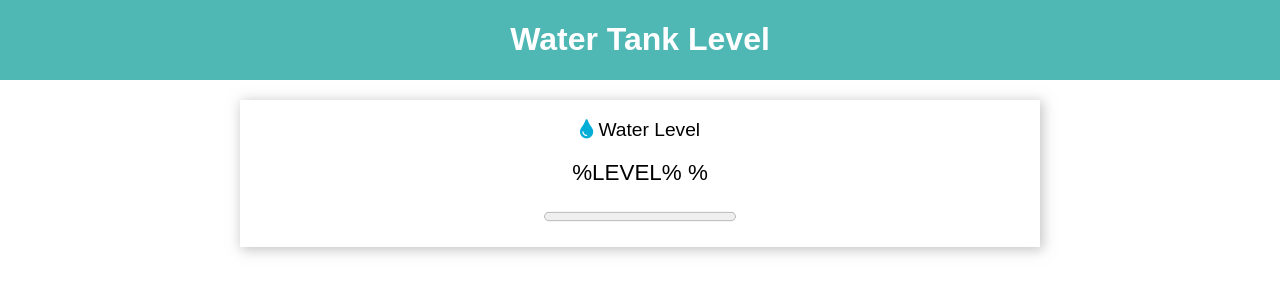
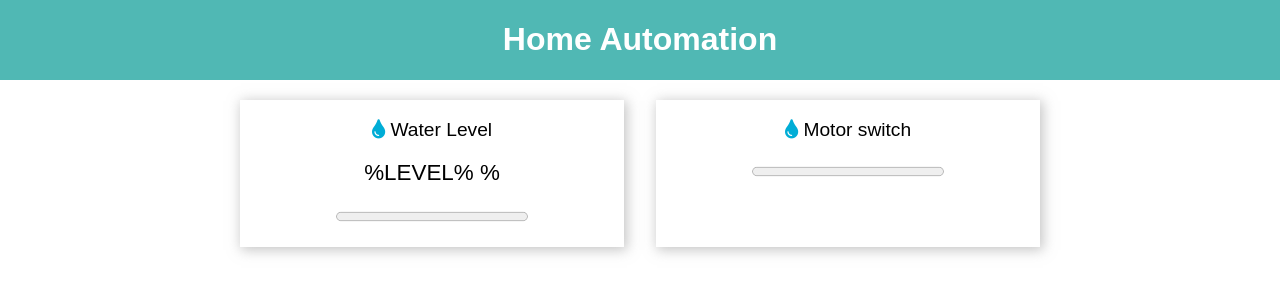
Before and after one commit to sanjairocky/sanjairocky.github.io, a plain HTML site: page home/index.html in a window 1280 px wide. Drawn offline with Linux system fonts and the light colour scheme; no server answers.

Commit message:
Update index.html

```diff
--- a/home/index.html
+++ b/home/index.html
@@ -17,13 +17,18 @@
 </head>
 <body>
   <div class="topnav">
-    <h1>Water Tank Level</h1>
+    <h1>Home Automation</h1>
   </div>
   <div class="content">
     <div class="cards">
       <div class="card">
         <p><i class="fas fa-tint" style="color:#00add6;"></i> Water Level</p>
         <p><span class="reading"><span id="level">%LEVEL%</span> &percnt;</span></p>
+        <p><progress id="file" value="%LEVEL%" max="100"> %LEVEL% % </progress></p>
+      </div>
+
+      <div class="card">
+        <p><i class="fas fa-tint" style="color:#00add6;"></i> Motor switch</p>
         <p><progress id="file" value="%LEVEL%" max="100"> %LEVEL% % </progress></p>
       </div>
     </div>
```
